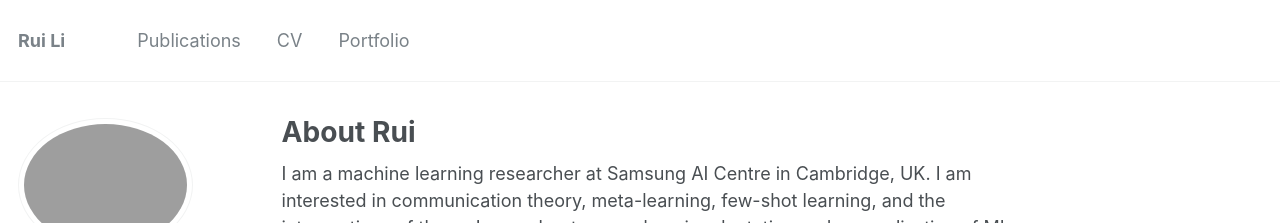
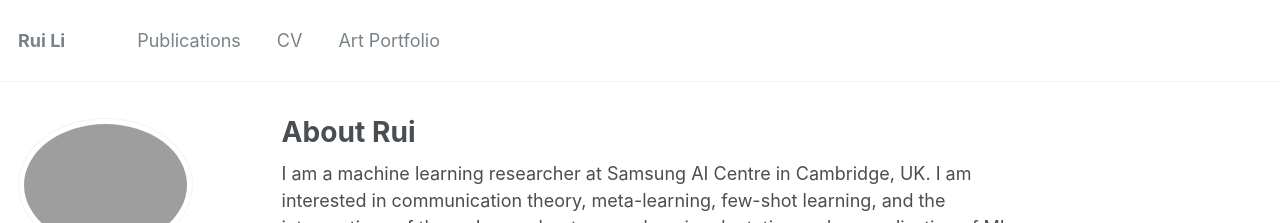
Before and after one commit to ruihuili/ruihuili.github.io, a Jekyll site: the page built from _pages/about.md, in a window 1280 px wide and 1061 px high. Shown: the top 223 px of the window. Built offline with Jekyll 4.4.1, drawn with Linux system fonts in a browser that asks for light colours.

Commit message:
Update navigation.yml

```diff
--- a/_data/navigation.yml
+++ b/_data/navigation.yml
@@ -6,7 +6,7 @@ main:
   - title: "CV"
     url: /cv/
 
-  - title: "Portfolio"
+  - title: "Art Portfolio"
     url: /portfolio/
 
 
```
